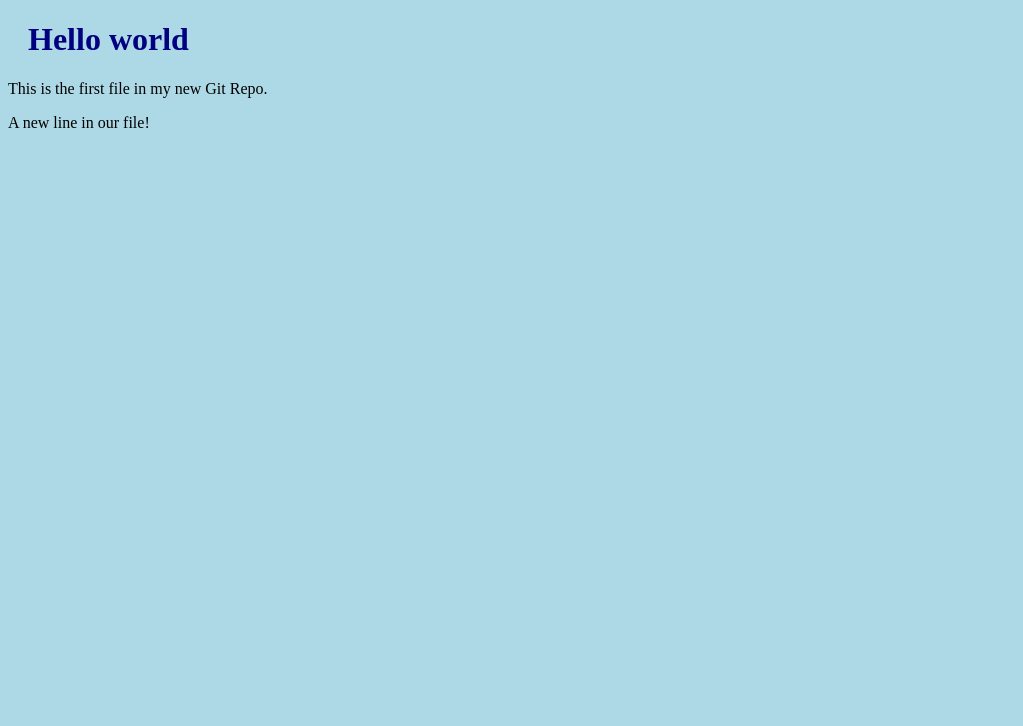
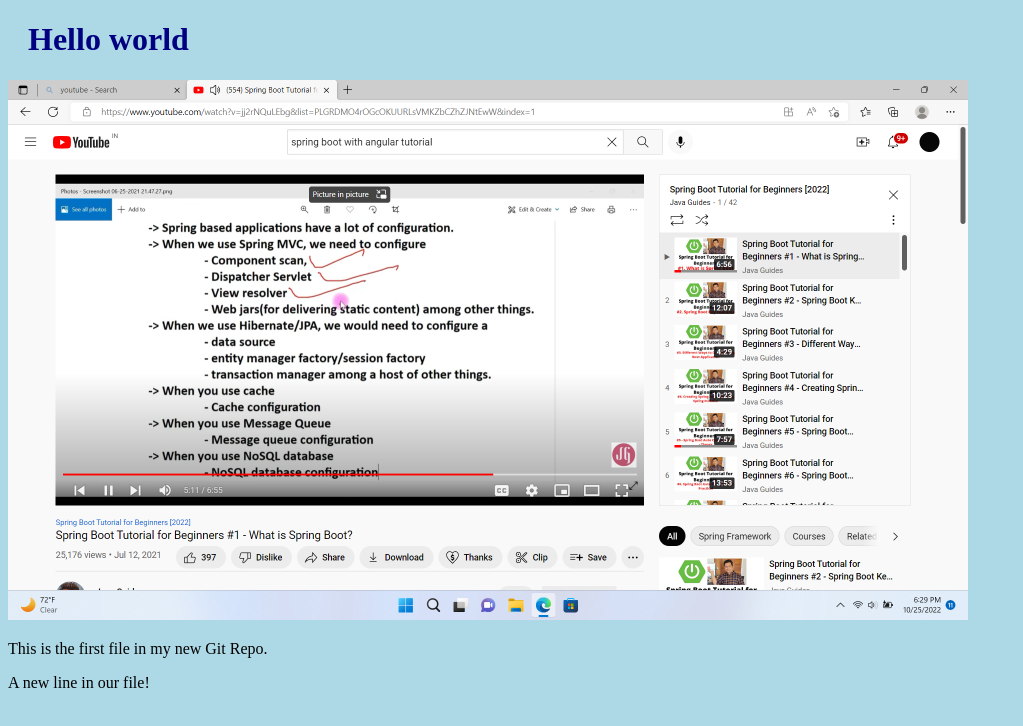
Before and after one commit to patra-abhijit/hello-world, a plain HTML site: page index.html in a window 1280 px wide. Shown: the whole page, without its empty margins (0-1023 px from the left). Drawn offline with Linux system fonts and the light colour scheme.

Commit message:
Added image to Hello World

```diff
--- a/index.html
+++ b/index.html
@@ -9,6 +9,8 @@
 </head>
 <body>
 <h1>Hello world</h1>
+<div><img src="abhi.png" alt="Hello World from Space"
+    style="width:100%;max-width:960px"></div>
 <p>This is the first file in my new Git Repo.</p>
 <p>A new line in our file!</p>
 
```
Also changed, not shown: abhi.png (added).
